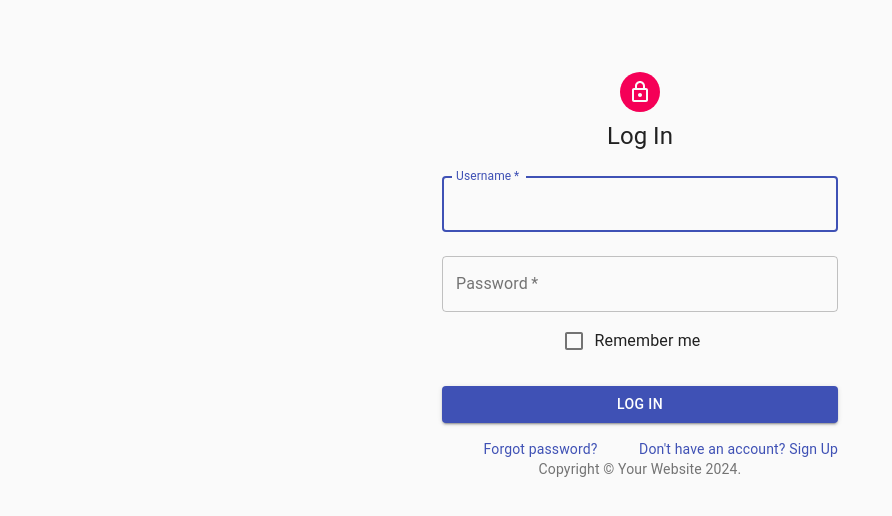
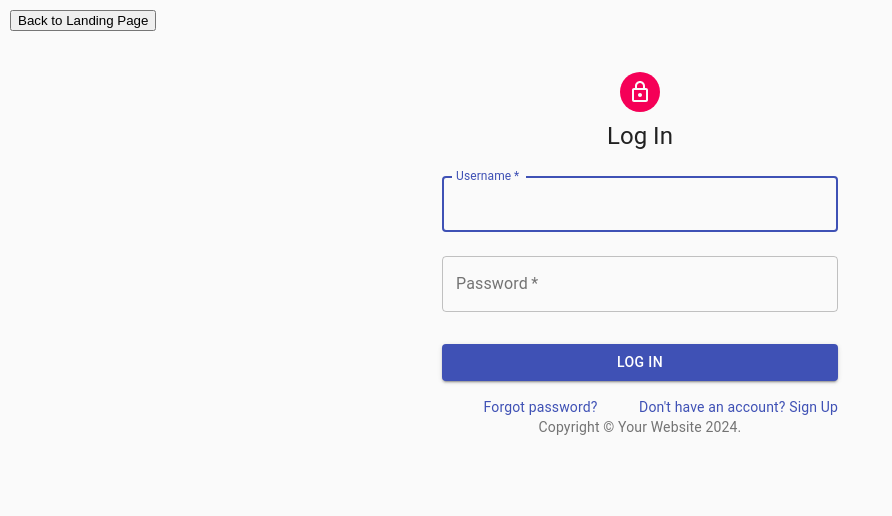
Before and after one commit to Ahmed20150/EasyTravel, a React (Create React App) app in the folder client/: page /login in a window 1280 px wide. Shown: the top 516 px of the page, without its empty margins (0-892 px from the left). Built offline with nearby package versions, Linux system fonts and the light colour scheme.

Commit message:
added navigation buttons and validation to forgotPassword

```diff
--- a/client/src/components/ForgotPasswordForm.js
+++ b/client/src/components/ForgotPasswordForm.js
@@ -127,6 +127,12 @@ const handleChangePassword = async () => {
         <Avatar className={classes.avatar}>
           <LockOutlinedIcon />
         </Avatar>
+        <button
+        style={{ position: 'absolute', top: '10px', left: '10px' }}
+        onClick={() => navigate('/')}
+      >
+        Back to Landing Page
+      </button>
         <Typography component="h1" variant="h5">
           Forget Password
         </Typography>
@@ -228,12 +234,12 @@ const handleChangePassword = async () => {
           </form>
         )}
           <Grid container>
-            <Grid item xs>
+            {/* <Grid item xs>
               <Link href='/forgotPasswordForm'>
                 Forgot password?
               </Link>
-            </Grid>
-            <Grid item>
+            </Grid> */}
+            <Grid item xs>
               <Link href="/signUp" variant="body2">
                 {"Don't have an account? Sign Up"}
               </Link>
--- a/client/src/components/GeneralSignUpForm.js
+++ b/client/src/components/GeneralSignUpForm.js
@@ -217,6 +217,12 @@ export default function GeneralSignUpForm() {
         <Typography component="h1" variant="h5" style={{ marginBottom: '19px' }}>
           Sign Up
         </Typography>
+        <button
+        style={{ position: 'absolute', top: '10px', left: '10px' }}
+        onClick={() => navigate('/')}
+      >
+        Back to Landing Page
+      </button>
         <form className={classes.form} action='POST'  onSubmit={handleSubmit}>
         {/* General Info for all Account Types */}
         <FormControl>
--- a/client/src/components/LoginForm.js
+++ b/client/src/components/LoginForm.js
@@ -122,6 +122,12 @@ export default function Login() {
         <Avatar className={classes.avatar}>
           <LockOutlinedIcon />
         </Avatar>
+        <button
+        style={{ position: 'absolute', top: '10px', left: '10px' }}
+        onClick={() => navigate('/')}
+      >
+        Back to Landing Page
+      </button>
         <Typography component="h1" variant="h5">
           Log In
         </Typography>
@@ -151,10 +157,10 @@ export default function Login() {
             onChange={(e) => setPassword(e.target.value)}
             autoComplete="password"
           />
-          <FormControlLabel
+          {/* <FormControlLabel
             control={<Checkbox value="remember" color="primary" />}
             label="Remember me"
-          />
+          /> */}
           <Button
             type="submit"
             fullWidth
--- a/client/src/components/changePassword.js
+++ b/client/src/components/changePassword.js
@@ -105,6 +105,12 @@ function ChangePassword() {
           <Avatar className={classes.avatar}>
             <LockOutlinedIcon />
           </Avatar>
+          <button
+        style={{ position: 'absolute', top: '10px', left: '10px' }}
+        onClick={() => navigate('/home')}
+      >
+        Back to Home Page
+      </button>
           <Typography component="h1" variant="h5">
             Change Password
           </Typography>
@@ -157,10 +163,7 @@ function ChangePassword() {
               onChange={(e) => setRepeatNewPassword(e.target.value)}
               autoComplete="newPassword"
             />
-            <FormControlLabel
-              control={<Checkbox value="remember" color="primary" />}
-              label="Remember me"
-            />
+
             <Button
               type="submit"
               fullWidth
@@ -170,7 +173,7 @@ function ChangePassword() {
             >
               Change Password
             </Button>
-            <Grid container>
+            {/* <Grid container>
               <Grid item xs>
                 <Link href="#" variant="body2">
                   Forgot password?
@@ -181,7 +184,7 @@ function ChangePassword() {
                   {"Don't have an account? Sign Up"}
                 </Link>
               </Grid>
-            </Grid>
+            </Grid> */}
           </form>
         </div>
         <Box mt={8}>
```
